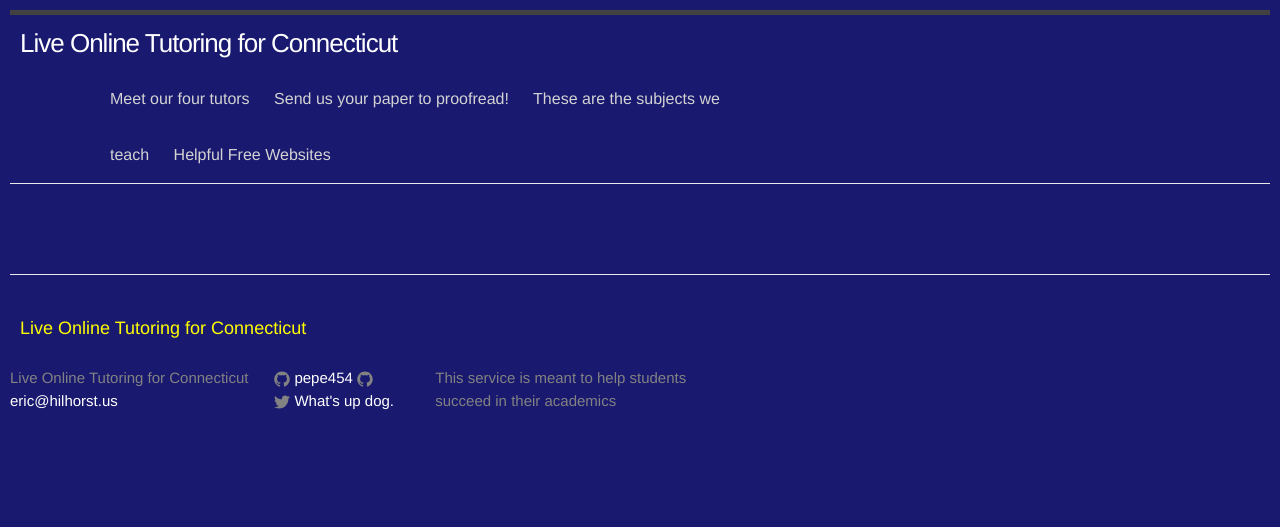
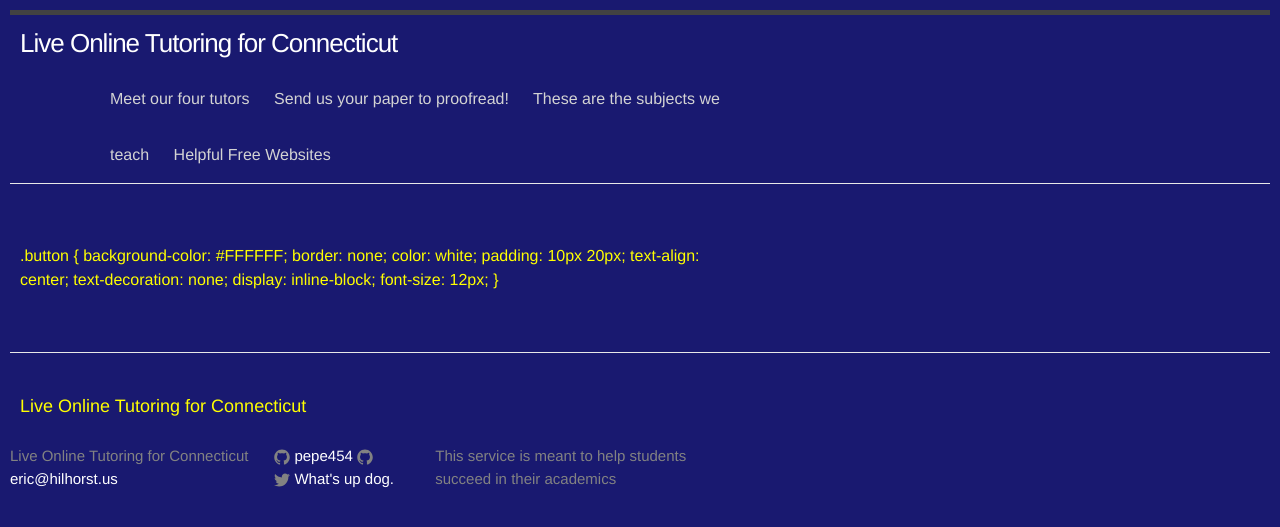
Before and after one commit to pepe454/pepe454.github.io, a Jekyll site: the page built from subjects.md, in a window 1280 px wide. Shown: the top 527 px of the page. Built offline with Jekyll 4.4.1, drawn with Linux system fonts in a browser that asks for light colours.

Commit message:
Update subjects.md

```diff
--- a/subjects.md
+++ b/subjects.md
@@ -3,3 +3,13 @@
 title: These are the subjects we teach
 permalink: /subjects/
 ---
+.button {
+   background-color: #FFFFFF;
+   border: none;
+   color: white;
+   padding: 10px 20px;
+   text-align: center;
+   text-decoration: none;
+   display: inline-block;
+   font-size: 12px;
+}
```
